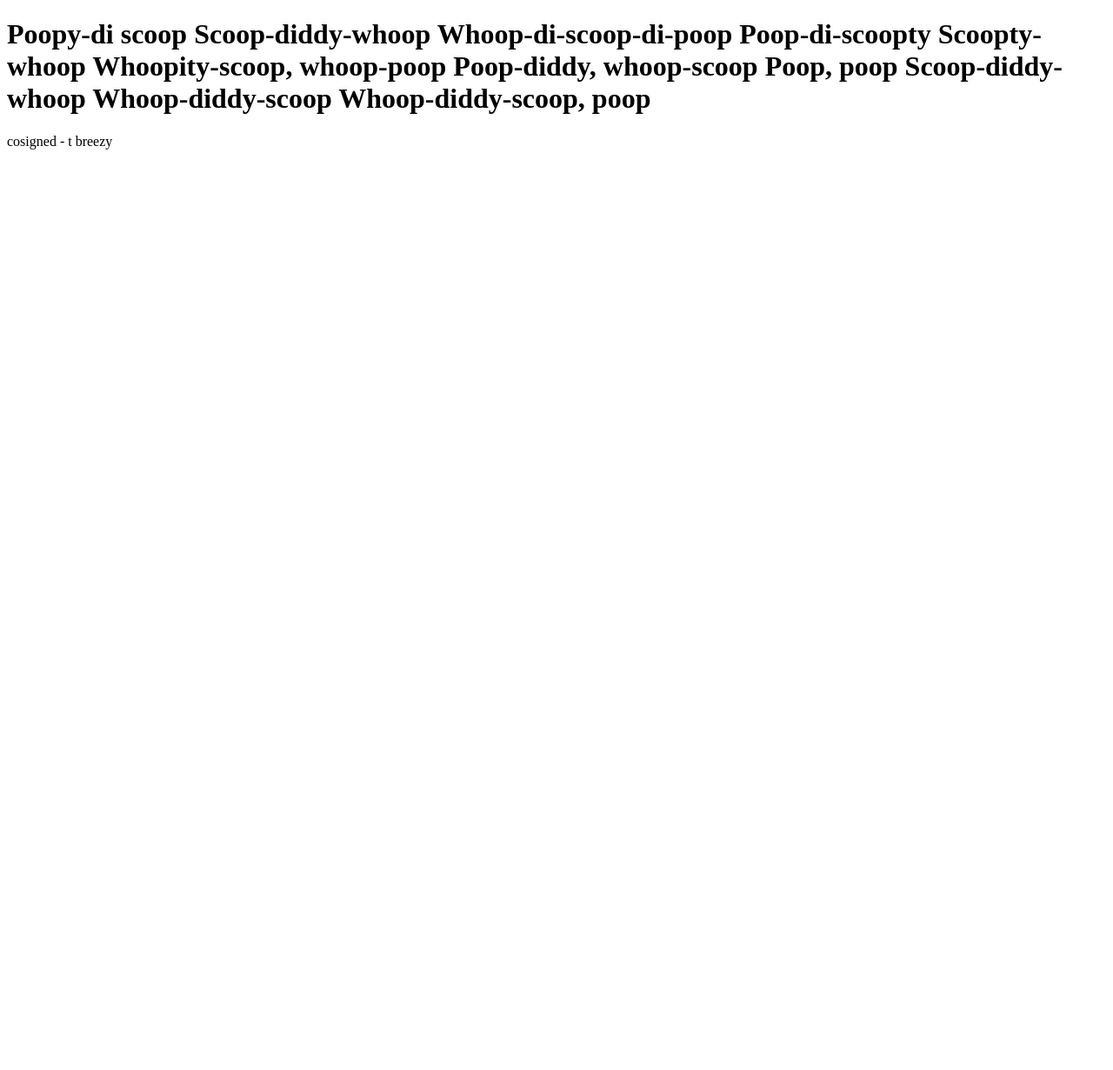
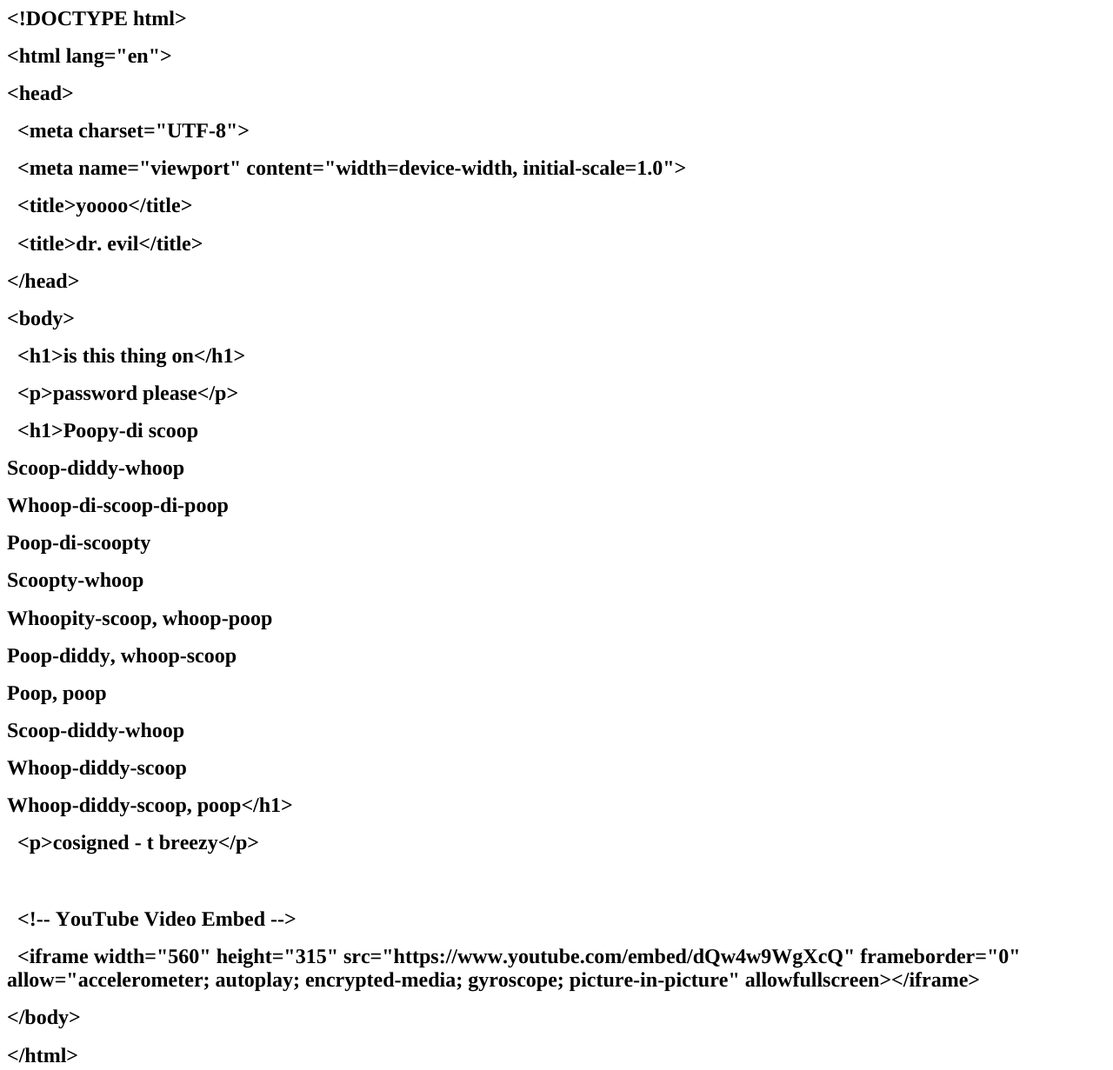
Before and after one commit to bigboat22/firstsite, a plain HTML site: page index.html in a window 1280 px wide. Shown: the whole page at 87% size. Before the commit the page ends 800 px from the top, so only its background shows below. Drawn offline with Linux system fonts and the light colour scheme.

Commit message:
Update index.html

```diff
--- a/index.html
+++ b/index.html
@@ -1,22 +1,43 @@
-<!DOCTYPE html>
-<html lang="en">
+<!DOCTYPE html PUBLIC "-//W3C//DTD HTML 4.01//EN" "http://www.w3.org/TR/html4/strict.dtd">
+<html>
 <head>
-  <meta charset="UTF-8">
-  <meta name="viewport" content="width=device-width, initial-scale=1.0">
-  <title>dr. evil</title>
+  <meta http-equiv="Content-Type" content="text/html; charset=utf-8">
+  <meta http-equiv="Content-Style-Type" content="text/css">
+  <title></title>
+  <meta name="Generator" content="Cocoa HTML Writer">
+  <meta name="CocoaVersion" content="2487.5">
+  <style type="text/css">
+    span.s1 {font-kerning: none}
+  </style>
 </head>
 <body>
-  <h1>Poopy-di scoop
-Scoop-diddy-whoop
-Whoop-di-scoop-di-poop
-Poop-di-scoopty
-Scoopty-whoop
-Whoopity-scoop, whoop-poop
-Poop-diddy, whoop-scoop
-Poop, poop
-Scoop-diddy-whoop
-Whoop-diddy-scoop
-Whoop-diddy-scoop, poop</h1>
-  <p>cosigned - t breezy</p>
+<h1 style="margin: 0.0px 0.0px 16.1px 0.0px; font: 24.0px Times; -webkit-text-stroke: #000000"><span class="s1"><b>&lt;!DOCTYPE html&gt;</b></span></h1>
+<h1 style="margin: 0.0px 0.0px 16.1px 0.0px; font: 24.0px Times; -webkit-text-stroke: #000000"><span class="s1"><b>&lt;html lang="en"&gt;</b></span></h1>
+<h1 style="margin: 0.0px 0.0px 16.1px 0.0px; font: 24.0px Times; -webkit-text-stroke: #000000"><span class="s1"><b>&lt;head&gt;</b></span></h1>
+<h1 style="margin: 0.0px 0.0px 16.1px 0.0px; font: 24.0px Times; -webkit-text-stroke: #000000"><span class="s1"><b><span class="Apple-converted-space">  </span>&lt;meta charset="UTF-8"&gt;</b></span></h1>
+<h1 style="margin: 0.0px 0.0px 16.1px 0.0px; font: 24.0px Times; -webkit-text-stroke: #000000"><span class="s1"><b><span class="Apple-converted-space">  </span>&lt;meta name="viewport" content="width=device-width, initial-scale=1.0"&gt;</b></span></h1>
+<h1 style="margin: 0.0px 0.0px 16.1px 0.0px; font: 24.0px Times; -webkit-text-stroke: #000000"><span class="s1"><b><span class="Apple-converted-space">  </span>&lt;title&gt;yoooo&lt;/title&gt;</b></span></h1>
+<h1 style="margin: 0.0px 0.0px 16.1px 0.0px; font: 24.0px Times; -webkit-text-stroke: #000000"><span class="s1"><b><span class="Apple-converted-space">  </span>&lt;title&gt;dr. evil&lt;/title&gt;</b></span></h1>
+<h1 style="margin: 0.0px 0.0px 16.1px 0.0px; font: 24.0px Times; -webkit-text-stroke: #000000"><span class="s1"><b>&lt;/head&gt;</b></span></h1>
+<h1 style="margin: 0.0px 0.0px 16.1px 0.0px; font: 24.0px Times; -webkit-text-stroke: #000000"><span class="s1"><b>&lt;body&gt;</b></span></h1>
+<h1 style="margin: 0.0px 0.0px 16.1px 0.0px; font: 24.0px Times; -webkit-text-stroke: #000000"><span class="s1"><b><span class="Apple-converted-space">  </span>&lt;h1&gt;is this thing on&lt;/h1&gt;</b></span></h1>
+<h1 style="margin: 0.0px 0.0px 16.1px 0.0px; font: 24.0px Times; -webkit-text-stroke: #000000"><span class="s1"><b><span class="Apple-converted-space">  </span>&lt;p&gt;password please&lt;/p&gt;</b></span></h1>
+<h1 style="margin: 0.0px 0.0px 16.1px 0.0px; font: 24.0px Times; -webkit-text-stroke: #000000"><span class="s1"><b><span class="Apple-converted-space">  </span>&lt;h1&gt;Poopy-di scoop</b></span></h1>
+<h1 style="margin: 0.0px 0.0px 16.1px 0.0px; font: 24.0px Times; -webkit-text-stroke: #000000"><span class="s1"><b>Scoop-diddy-whoop</b></span></h1>
+<h1 style="margin: 0.0px 0.0px 16.1px 0.0px; font: 24.0px Times; -webkit-text-stroke: #000000"><span class="s1"><b>Whoop-di-scoop-di-poop</b></span></h1>
+<h1 style="margin: 0.0px 0.0px 16.1px 0.0px; font: 24.0px Times; -webkit-text-stroke: #000000"><span class="s1"><b>Poop-di-scoopty</b></span></h1>
+<h1 style="margin: 0.0px 0.0px 16.1px 0.0px; font: 24.0px Times; -webkit-text-stroke: #000000"><span class="s1"><b>Scoopty-whoop</b></span></h1>
+<h1 style="margin: 0.0px 0.0px 16.1px 0.0px; font: 24.0px Times; -webkit-text-stroke: #000000"><span class="s1"><b>Whoopity-scoop, whoop-poop</b></span></h1>
+<h1 style="margin: 0.0px 0.0px 16.1px 0.0px; font: 24.0px Times; -webkit-text-stroke: #000000"><span class="s1"><b>Poop-diddy, whoop-scoop</b></span></h1>
+<h1 style="margin: 0.0px 0.0px 16.1px 0.0px; font: 24.0px Times; -webkit-text-stroke: #000000"><span class="s1"><b>Poop, poop</b></span></h1>
+<h1 style="margin: 0.0px 0.0px 16.1px 0.0px; font: 24.0px Times; -webkit-text-stroke: #000000"><span class="s1"><b>Scoop-diddy-whoop</b></span></h1>
+<h1 style="margin: 0.0px 0.0px 16.1px 0.0px; font: 24.0px Times; -webkit-text-stroke: #000000"><span class="s1"><b>Whoop-diddy-scoop</b></span></h1>
+<h1 style="margin: 0.0px 0.0px 16.1px 0.0px; font: 24.0px Times; -webkit-text-stroke: #000000"><span class="s1"><b>Whoop-diddy-scoop, poop&lt;/h1&gt;</b></span></h1>
+<h1 style="margin: 0.0px 0.0px 16.1px 0.0px; font: 24.0px Times; -webkit-text-stroke: #000000"><span class="s1"><b><span class="Apple-converted-space">  </span>&lt;p&gt;cosigned - t breezy&lt;/p&gt;</b></span></h1>
+<h1 style="margin: 0.0px 0.0px 16.1px 0.0px; font: 24.0px Times; -webkit-text-stroke: #000000; min-height: 29.0px"><span class="s1"><b></b></span><br></h1>
+<h1 style="margin: 0.0px 0.0px 16.1px 0.0px; font: 24.0px Times; -webkit-text-stroke: #000000"><span class="s1"><b><span class="Apple-converted-space">  </span>&lt;!-- YouTube Video Embed --&gt;</b></span></h1>
+<h1 style="margin: 0.0px 0.0px 16.1px 0.0px; font: 24.0px Times; -webkit-text-stroke: #000000"><span class="s1"><b><span class="Apple-converted-space">  </span>&lt;iframe width="560" height="315" src="https://www.youtube.com/embed/dQw4w9WgXcQ" frameborder="0" allow="accelerometer; autoplay; encrypted-media; gyroscope; picture-in-picture" allowfullscreen&gt;&lt;/iframe&gt;</b></span></h1>
+<h1 style="margin: 0.0px 0.0px 16.1px 0.0px; font: 24.0px Times; -webkit-text-stroke: #000000"><span class="s1"><b>&lt;/body&gt;</b></span></h1>
+<h1 style="margin: 0.0px 0.0px 16.1px 0.0px; font: 24.0px Times; -webkit-text-stroke: #000000"><span class="s1"><b>&lt;/html&gt;</b></span></h1>
 </body>
 </html>
```
